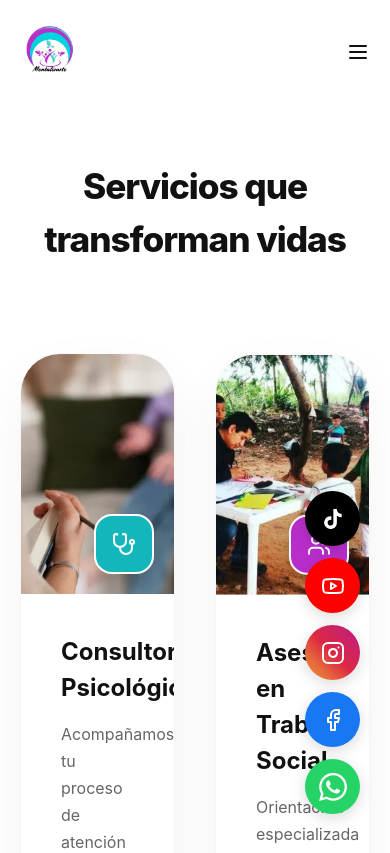
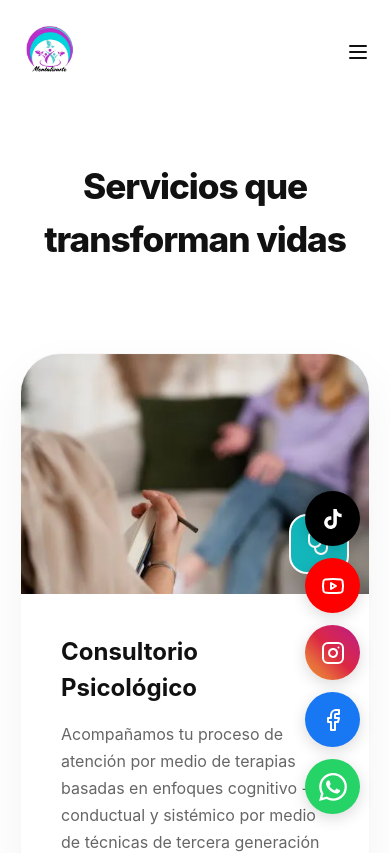
Before and after one commit to yoel1989/mentalizarte, a React (Vite) app: page /mentalizarte/servicios in a window 390 px wide. Shown: the top 853 px of the page. Built offline with nearby package versions, Linux system fonts and the light colour scheme; the HTML template or start-up script is replaced by a standard one.

Commit message:
Fix services grid for mobile (1 card per row)

```diff
--- a/src/App.css
+++ b/src/App.css
@@ -1692,6 +1692,9 @@
   .about-grid {
     grid-template-columns: 1fr;
   }
+  .services-modern-grid {
+    grid-template-columns: 1fr;
+  }
 }
 
 /* Slider */
```
